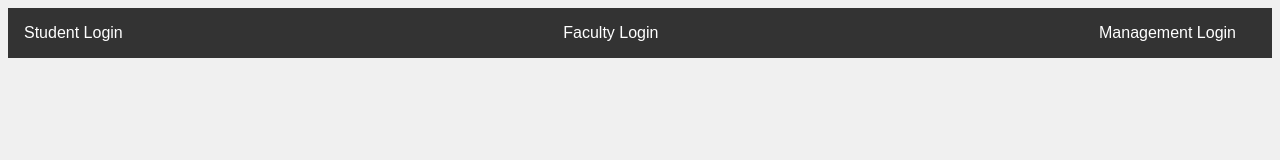
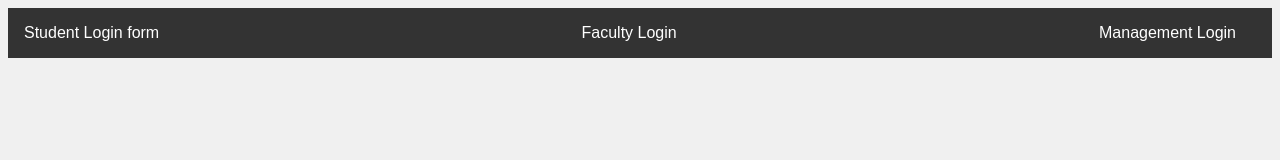
Before and after one commit to jaigoel08/git-test, a plain HTML site: page index.html in a window 1280 px wide. Drawn offline with Linux system fonts and the light colour scheme.

Commit message:
Update index.html

```diff
--- a/index.html
+++ b/index.html
@@ -10,7 +10,7 @@
     <header>
         <nav>
             <ul>
-                <li><a href="#" id="student-login">Student Login</a></li>
+                <li><a href="#" id="student-login">Student Login form</a></li>
                 <li><a href="#" id="faculty-login">Faculty Login</a></li>
                 <li><a href="#" id="management-login">Management Login</a></li>
             </ul>
```
